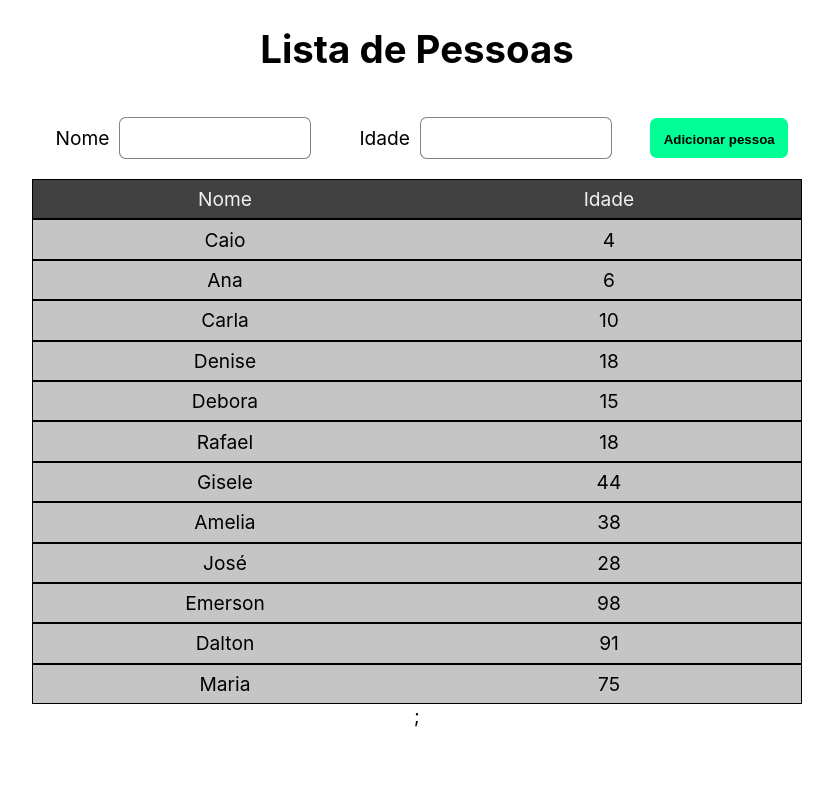
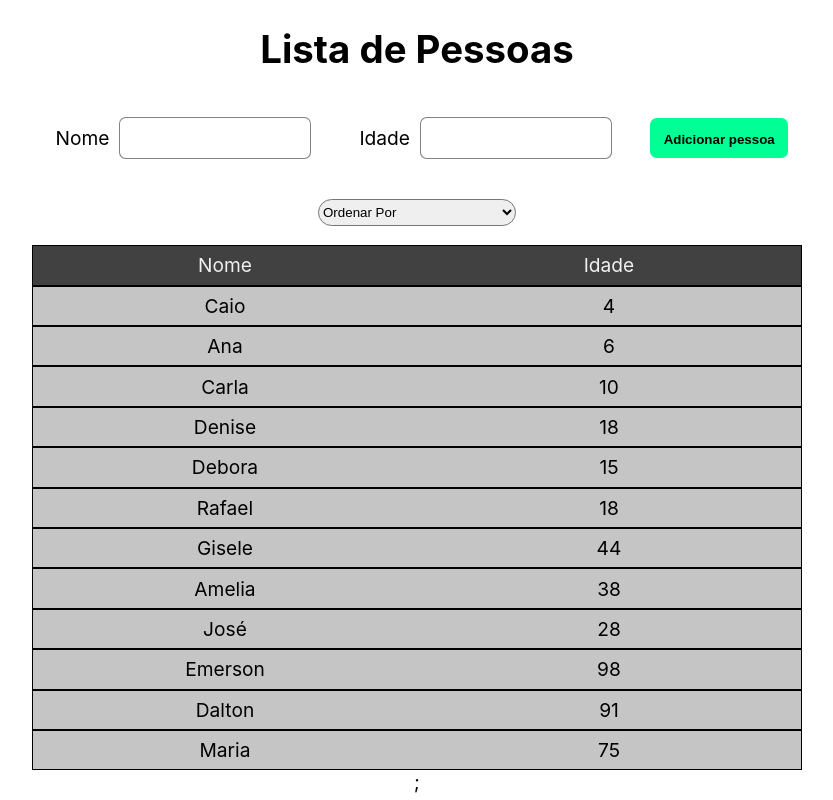
Before and after one commit to ThalitaC/people-list, a React (Create React App) app: page / in a window 1280 px wide. Shown: the whole page, without its empty margins (223-1056 px from the left). Built offline with nearby package versions, Linux system fonts and the light colour scheme.

Commit message:
feat: sort people by name and age

```diff
--- a/src/App.js
+++ b/src/App.js
@@ -1,6 +1,8 @@
 import './App.css';
 import './styles/PeopleList.css';
 import './styles/AddPerson.css';
+import './styles/Sorter.css';
+
 import PeopleMain from './components/PeopleMain';
 import people from './utils/data';
 
--- a/src/components/PeopleMain.jsx
+++ b/src/components/PeopleMain.jsx
@@ -2,31 +2,121 @@ import React from 'react';
 import AddPerson from './AddPerson';
 import PeopleList from './PeopleList';
 import PropTypes from 'prop-types';
+import Sorter from './Sorter';
 
 class PeopleMain extends React.Component {
   constructor(props) {
     super(props);
     const { people } = this.props;
     this.state = {
+      sortBy: 'default',
       people
     };
-  }
+  };
 
   onClick = (state) => {
       const { people } = this.state;
       this.setState({
         people: [...people, state],
       });
+  };
+
+  sortPeopleByNameAsc = () => {
+    const { people } = this.state;
+    const sortedPeople = people.sort((a, b) => {
+      if (a.name.toLowerCase() < b.name.toLowerCase()) {
+        return -1;
+      }
+      if (a.name > b.name) {
+        return 1;
+      }
+      return 0;
+    });
+    this.setState({
+      people: sortedPeople,
+    });
   }
 
+  sortPeopleByNameDesc = () => {
+    const { people } = this.state;
+    const sortedPeople = people.sort((a, b) => {
+      if (a.name.toLowerCase()  > b.name.toLowerCase() ) {
+        return -1;
+      }
+      if (a.name.toLowerCase()  < b.name.toLowerCase() ) {
+        return 1;
+      }
+      return 0;
+    });
+    this.setState({
+      people: sortedPeople,
+    });
+  }
+
+  sortPeopleByAgeAsc = () => {
+    const { people } = this.state;
+    const sortedPeople = people.sort((a, b) => a.age - b.age);
+    this.setState({
+      people: sortedPeople,
+    });
+  }
+
+  sortPeopleByAgeDesc = () => {
+    const { people } = this.state;
+    const sortedPeople = people.sort((a, b) => b.age - a.age);
+    this.setState({
+      people: sortedPeople,
+    });
+  }
+
+  sortPeople = () => {
+    const { sortBy } = this.state;
+    switch (sortBy) {
+      case 'orderBy':
+        this.sortPeopleByAgeAsc();
+        break;
+
+      case 'ageAsc':
+        this.sortPeopleByAgeAsc();
+        break;
+
+      case 'ageDesc':
+        this.sortPeopleByAgeDesc();
+        break;
+
+      case 'nameAsc':
+        this.sortPeopleByNameAsc();
+        break;
+
+      case 'nameDesc':
+        this.sortPeopleByNameDesc();
+        break;
+
+      default:
+        break;
+    }
+  }
+
+  handleChangeSort = (event) => {
+    const { value } = event.target;
+    this.setState({
+      sortBy: value,
+    });
+  };
+
   render() {
-    const { people } = this.state;
+    const { sortBy, people } = this.state;
 
     return (
       <div className="people-list-container">
         <header><h1>Lista de Pessoas</h1></header>
         <AddPerson
           onClick={this.onClick}
+        />
+        <Sorter
+          onChange={this.handleChangeSort}
+          sortBy={sortBy}
+          onClick={this.sortPeople}
         />
         <PeopleList people={people} />
       </div>
--- /dev/null
+++ b/src/components/Sorter.jsx
@@ -0,0 +1,30 @@
+import React from 'react';
+
+class Sorter extends React.Component {
+  render() {
+    const { sortBy, onChange, onClick } = this.props;
+
+    return (
+      <div className="sorter-container" >
+        <label htmlFor="sort-by">
+          <select
+            className="sorter-select"
+            name="sortBy"
+            value={ sortBy }
+            id="filter"
+            onChange={ onChange }
+            onClick={ onClick }
+          >
+            <option value="orderBy">Ordenar Por</option>
+            <option value="nameAsc">Nome, de A a Z</option>
+            <option value="nameDesc">Nome, de  Z a A</option>
+            <option value="ageAsc">Idade, da menor para a maior</option>
+            <option value="ageDesc">Idade, da maior para a menor</option>
+          </select>
+        </label>
+      </div>
+    );
+  }
+}
+
+export default Sorter;
--- a/src/styles/AddPerson.css
+++ b/src/styles/AddPerson.css
@@ -32,3 +32,11 @@
   height: 3em;
   padding: 1em;
 }
+.form-button:hover {
+  background-color: rgb(0, 218, 127);
+  cursor: pointer;
+}
+
+.form-button::after {
+  background-color: rgb(0, 255, 149);
+}
--- /dev/null
+++ b/src/styles/Sorter.css
@@ -0,0 +1,10 @@
+.sorter-container {
+  align-self: left;
+  display: flex;
+  padding: 1em;
+}
+
+.sorter-select {
+  border-radius: 2em;
+  height: 2em;
+}
```
